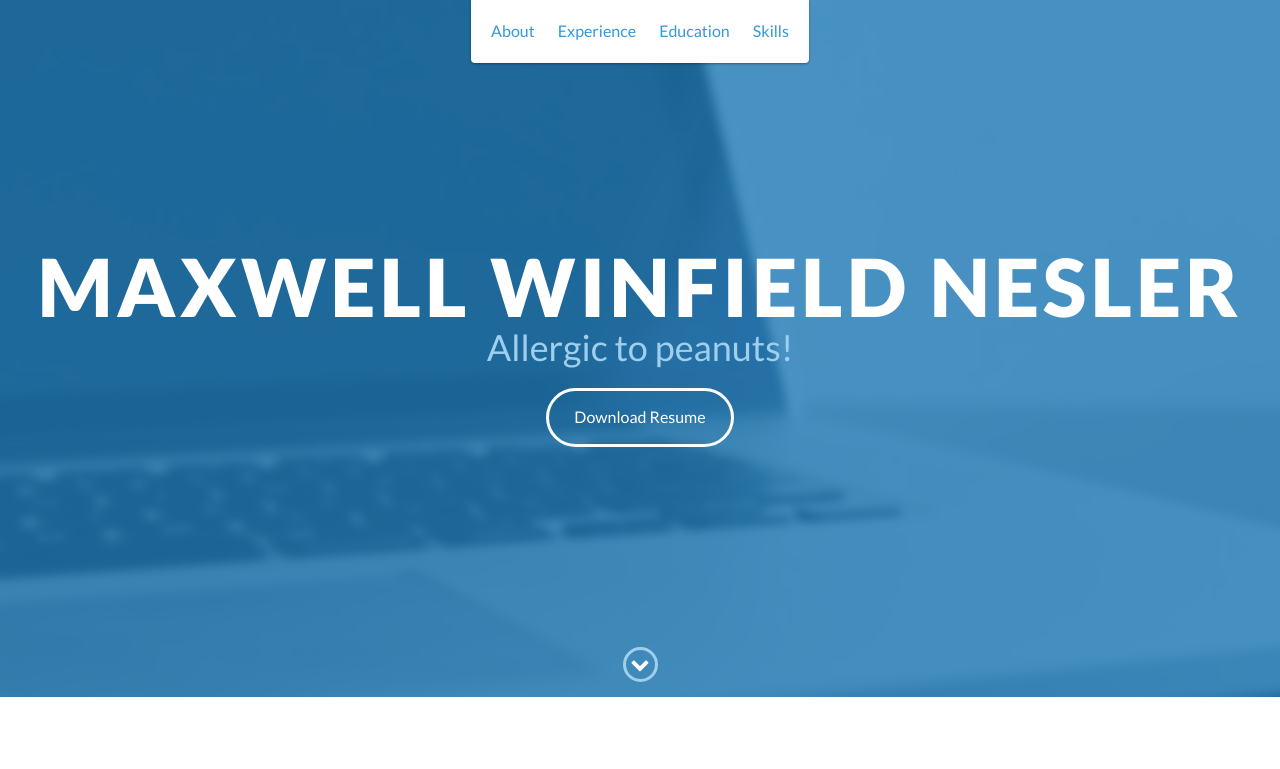
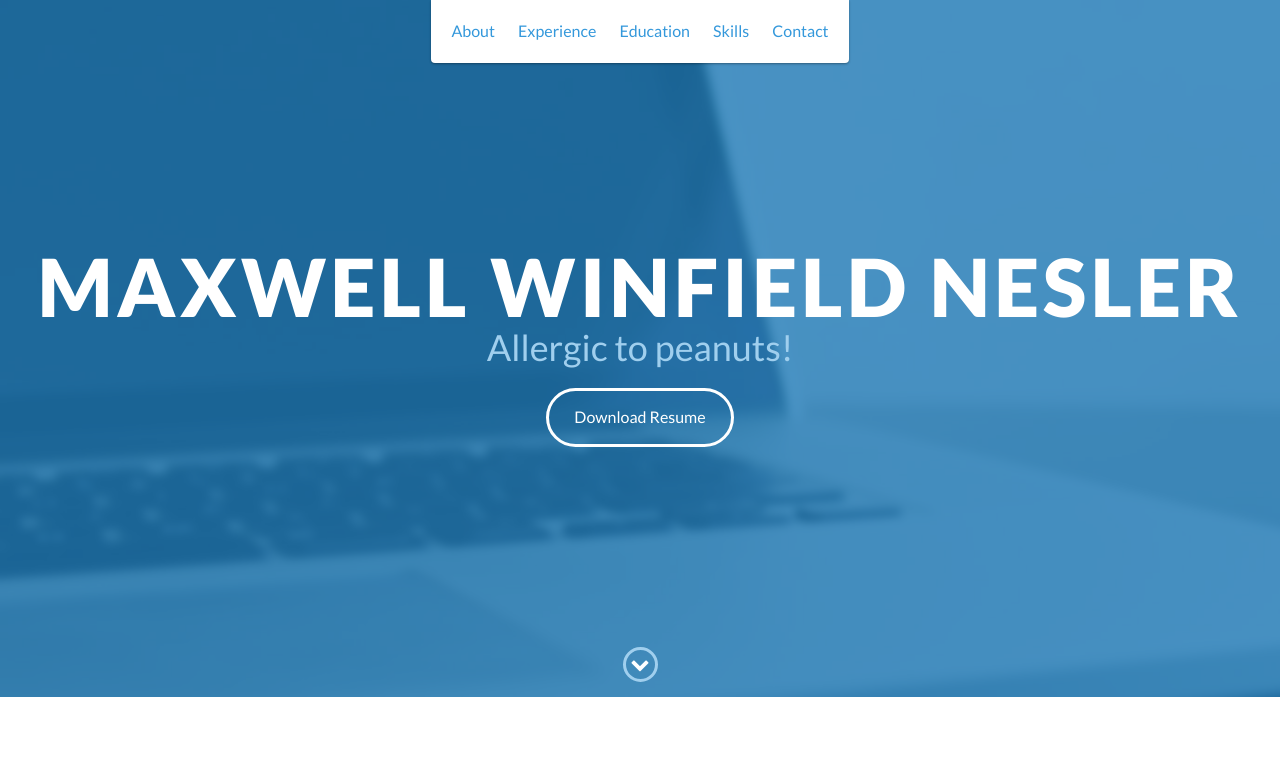
Before and after one commit to mnesler/mnesler.github.io, a website: page index.html in a window 1280 px wide. Shown: the top 769 px of the page. Drawn offline with nearby package versions, Linux system fonts and the light colour scheme.

Commit message:
i think i bork it

```diff
--- a/index.html
+++ b/index.html
@@ -33,6 +33,9 @@
             </li>
             <li>
                 <a href="#skills">Skills</a>
+            </li>
+            <li>
+                <a href="#contact">Contact</a>
             </li>
         </ul>
     </header>
@@ -150,7 +153,6 @@
     </div>
     <!-- End #skills -->
 
-
     <!-- End #contact -->
 
     <footer>
```
